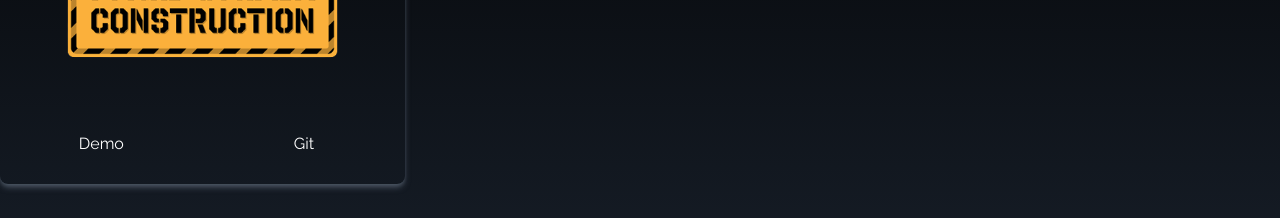
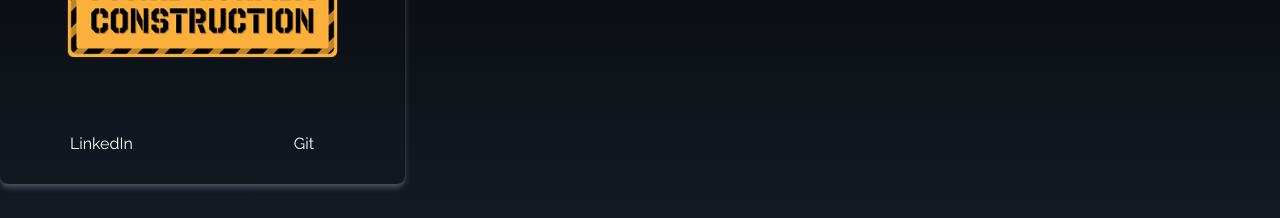
Before and after one commit to mskothari07/my-portfolio, a React (Create React App) app: page / in a window 1280 px wide. Shown: the part 1900-2118 px from the top of the page. Built offline with nearby package versions, Linux system fonts and the light colour scheme.

Commit message:
LinkedIn Link

```diff
--- a/src/components/Portfolio.jsx
+++ b/src/components/Portfolio.jsx
@@ -22,7 +22,7 @@ const Portfolio = () => {
                 <div className=' shadow-md shadow-gray-600 rounded-lg'>
                     <img src={src} alt="UnderConstruction" className=' rounded-md duration-200 hover:scale-105 '/>
                     <div className='flex items-center justify-center'>
-                        <button className='w-1/2 px-6 py-3 m-4 duration-200 hover:scale-105'>Demo</button>
+                        <button href="https://www.linkedin.com/in/kothari-meet/" className='w-1/2 px-6 py-3 m-4 duration-200 hover:scale-105'>LinkedIn</button>
                         <button className='w-1/2 px-6 py-3 m-4 duration-200 hover:scale-105'>Git</button>
                     </div>
                 </div>
```
